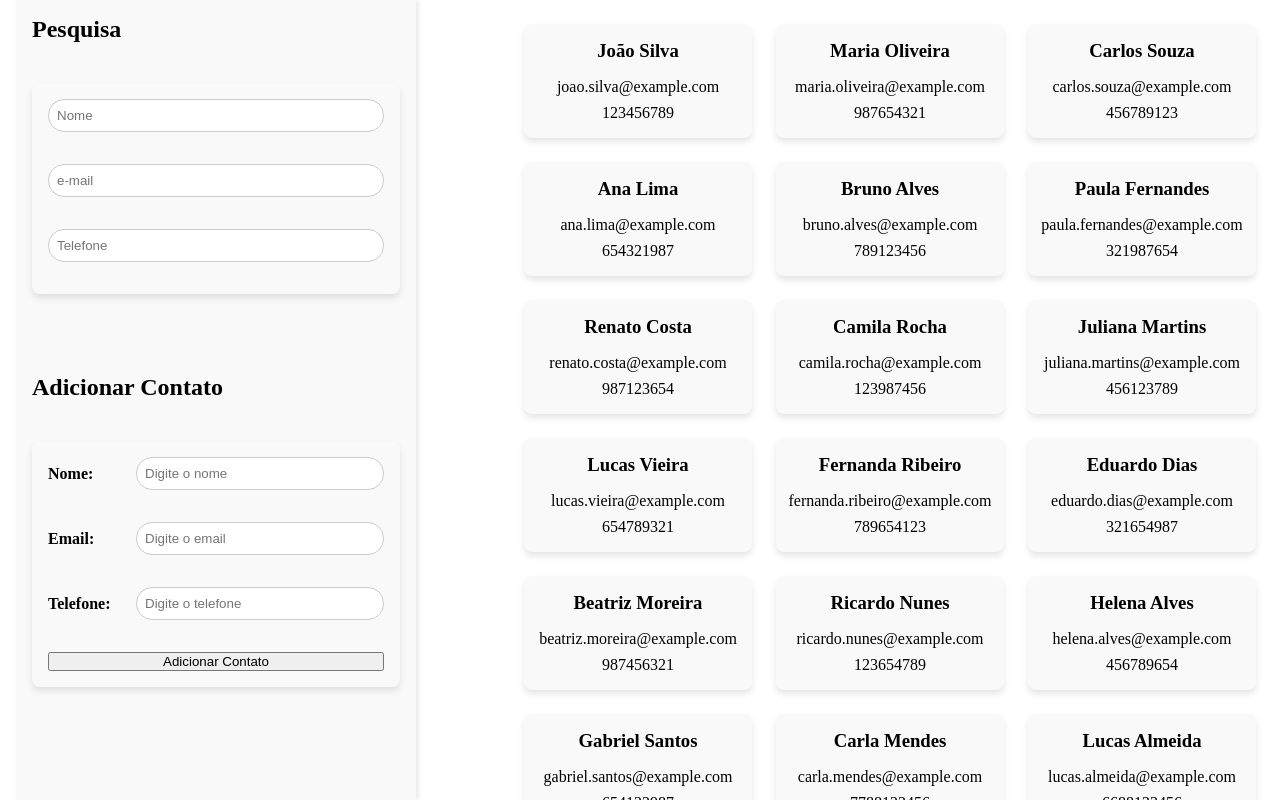
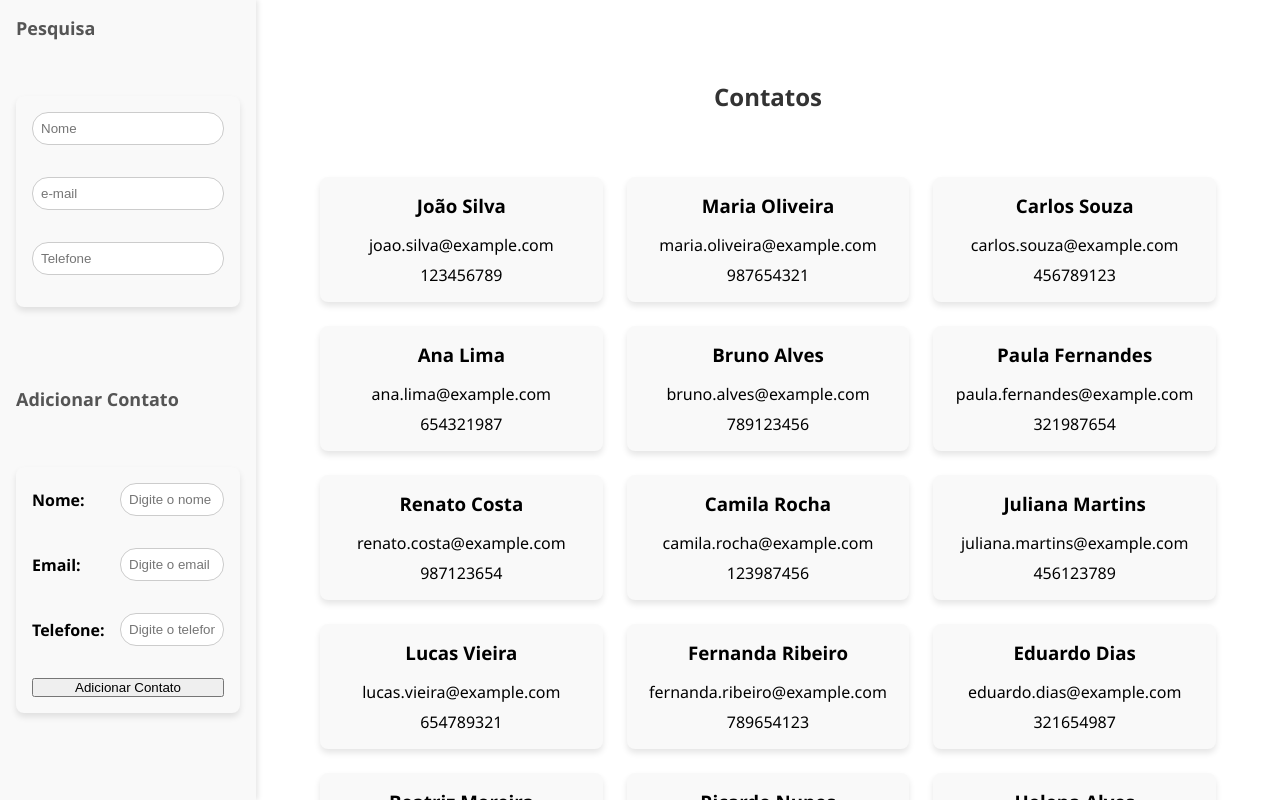
Before and after one commit to FabiusCaesar/lista-contatos, a React (Create React App) app: page / in a window 1280 px wide. Built offline with nearby package versions, Linux system fonts and the light colour scheme.

Commit message:
concluindo layout base

```diff
--- a/src/App.tsx
+++ b/src/App.tsx
@@ -1,9 +1,10 @@
 import { Provider } from 'react-redux'
-import ListaContatos from './containers/ListaContatos'
-import EstiloGlobal, { Container } from './styles'
+import { AppContainer } from './styles'
 import store from './store'
-import PainelLateral from './containers/PainelLateral'
 import { useState } from 'react'
+import GlobalStyle from './styles'
+import Sidebar from './containers/Sidebar'
+import MainContent from './containers/MainContent'
 
 function App() {
   // Gerenciar o estado dos contatos filtrados
@@ -11,11 +12,11 @@ function App() {
 
   return (
     <Provider store={store}>
-      <EstiloGlobal />
-      <Container>
-        <PainelLateral setContatosFiltrados={setContatosFiltrados} />
-        <ListaContatos contatos={contatosFiltrados} />
-      </Container>
+      <GlobalStyle />
+      <AppContainer>
+        <Sidebar setContatosFiltrados={setContatosFiltrados} />
+        <MainContent contatos={contatosFiltrados} />
+      </AppContainer>
     </Provider>
   )
 }
--- a/src/containers/ListaContatos/index.tsx
+++ b/src/containers/MainContent/index.tsx
@@ -1,7 +1,7 @@
 import React from 'react'
 import ContatoCard from '../../components/ContatoCard'
-import Titulo from '../../styles'
-import { Contatos } from './styles'
+import { TituloPrincipal } from '../../styles'
+import { Contatos, MainContentLayout } from './styles'
 import { useSelector } from 'react-redux'
 import { RootReducer } from '../../store'
 
@@ -14,7 +14,7 @@ interface ListaContatoProps {
   }>
 }
 
-const ListaContatos: React.FC<ListaContatoProps> = ({ contatos }) => {
+const MainContent: React.FC<ListaContatoProps> = ({ contatos }) => {
   const todosContatos = useSelector(
     (state: RootReducer) => state.contatos.contatos
   )
@@ -23,8 +23,8 @@ const ListaContatos: React.FC<ListaContatoProps> = ({ contatos }) => {
   const contatosExibir = contatos || todosContatos
 
   return (
-    <div>
-      <Titulo>Contatos</Titulo>
+    <MainContentLayout>
+      <TituloPrincipal>Contatos</TituloPrincipal>
       <Contatos>
         {contatosExibir.length === 0 ? (
           <p>Nenhum contato adicionado ainda.</p>
@@ -40,8 +40,8 @@ const ListaContatos: React.FC<ListaContatoProps> = ({ contatos }) => {
           ))
         )}
       </Contatos>
-    </div>
+    </MainContentLayout>
   )
 }
 
-export default ListaContatos
+export default MainContent
--- a/src/containers/ListaContatos/styles.ts
+++ b/src/containers/MainContent/styles.ts
@@ -1,7 +1,13 @@
 import styled from 'styled-components'
 
+export const MainContentLayout = styled.main`
+  padding: 40px;
+  height: 100vh;
+  overflow-y: auto; // <-- apenas rolagem vertical
+  overflow-x: hidden;
+`
+
 export const Contatos = styled.div`
-  margin-left: 500px; // mesmo valor do width do painel lateral
   padding: 24px;
   height: 100vh;
   overflow-y: scroll;
--- a/src/containers/PainelLateral/styles.ts
+++ /dev/null
@@ -1,17 +0,0 @@
-import styled from 'styled-components'
-
-export const Painel = styled.aside`
-  margin-left: 16px;
-  width: 400px;
-  height: 100vh;
-  position: fixed;
-  top: 0;
-  left: 0;
-  background-color: #f9f9f9;
-  padding: 1rem;
-  box-shadow: 2px 0 5px rgba(0, 0, 0, 0.1);
-  display: flex;
-  flex-direction: column;
-  gap: 1rem;
-  overflow-y: auto; /* Permite scroll interno se o conteúdo exceder a altura */
-`
--- a/src/containers/PainelLateral/FormBusca/index.tsx
+++ b/src/containers/Sidebar/FormBusca/index.tsx
@@ -2,6 +2,7 @@ import React, { useEffect, useState } from 'react'
 import * as S from '../../../components/FormElements/styles'
 import { useSelector } from 'react-redux'
 import { RootReducer } from '../../../store'
+import { TituloSecao } from '../../../styles'
 
 interface FormBuscaProps {
   setContatosFiltrados: (contatos: any[]) => void
@@ -31,7 +32,7 @@ const FormBusca: React.FC<FormBuscaProps> = ({ setContatosFiltrados }) => {
 
   return (
     <>
-      <h2>Pesquisa</h2>
+      <TituloSecao>Pesquisa</TituloSecao>
       <S.Form>
         <S.FieldGroup>
           <S.Input
--- a/src/containers/PainelLateral/FormContato/index.tsx
+++ b/src/containers/Sidebar/FormContato/index.tsx
@@ -2,6 +2,7 @@ import React, { useState } from 'react'
 import { useDispatch } from 'react-redux'
 import { adicionarContato } from '../../../store/reducers/contatosSlice'
 import * as S from '../../../components/FormElements/styles'
+import { TituloSecao } from '../../../styles'
 
 // O componente principal
 const FormContato: React.FC = () => {
@@ -34,7 +35,7 @@ const FormContato: React.FC = () => {
   // O JSX para renderizar o formulário
   return (
     <>
-      <h2>Adicionar Contato</h2>
+      <TituloSecao>Adicionar Contato</TituloSecao>
       <S.Form onSubmit={formSubmitContato}>
         <S.FieldGroup>
           <S.Label>Nome:</S.Label>
--- a/src/containers/PainelLateral/index.tsx
+++ b/src/containers/Sidebar/index.tsx
@@ -1,4 +1,4 @@
-import { Painel } from './styles'
+import { SidebarLayout } from './styles'
 import FormContato from './FormContato'
 import FormBusca from './FormBusca'
 import { useState } from 'react'
@@ -7,15 +7,13 @@ interface PainelLateralProps {
   setContatosFiltrados: (contatos: any[]) => void
 }
 
-const PainelLateral: React.FC<PainelLateralProps> = ({
-  setContatosFiltrados
-}) => {
+const Sidebar: React.FC<PainelLateralProps> = ({ setContatosFiltrados }) => {
   return (
-    <Painel>
+    <SidebarLayout>
       <FormBusca setContatosFiltrados={setContatosFiltrados} />
       <FormContato />
-    </Painel>
+    </SidebarLayout>
   )
 }
 
-export default PainelLateral
+export default Sidebar
--- /dev/null
+++ b/src/containers/Sidebar/styles.ts
@@ -0,0 +1,13 @@
+import styled from 'styled-components'
+
+export const SidebarLayout = styled.aside`
+  width: 100%;
+  height: 100vh;
+  background-color: #f9f9f9;
+  padding: 1rem;
+  display: flex;
+  flex-direction: column;
+  gap: 1rem;
+  box-shadow: 2px 0 5px rgba(0, 0, 0, 0.1);
+  overflow: hidden; /* sem scroll aqui */
+`
--- a/src/styles/index.ts
+++ b/src/styles/index.ts
@@ -1,30 +1,19 @@
-import styled, { createGlobalStyle } from 'styled-components'
+import { createGlobalStyle } from 'styled-components'
 
-const EstiloGlobal = createGlobalStyle`
+const GlobalStyle = createGlobalStyle`
   * {
     margin: 0;
     padding: 0;
     box-sizing: border-box;
-    }
+  }
+
+  body {
+    background-color: #fff;
+    font-family: 'Segoe UI', Tahoma, Geneva, Verdana, sans-serif;
+  }
 `
 
-export const Container = styled.div`
-  display: grid;
-  grid-template-columns: 1fr auto;
-`
+export default GlobalStyle
 
-export const MAinContainer = styled.main`
-  padding: 0 40px;
-  height: 100vh;
-  overflow-y: scroll;
-`
-
-export const Titulo = styled.h2`
-  display: block;
-  margin-top: 40px;
-  margin-bottom: 40px;
-  font-size: 18px;
-  font-weight: bold;
-`
-
-export default EstiloGlobal
+export * from './typography'
+export * from './layout'
--- /dev/null
+++ b/src/styles/layout.ts
@@ -0,0 +1,8 @@
+import styled from 'styled-components'
+
+export const AppContainer = styled.div`
+  display: grid;
+  grid-template-columns: 20% auto;
+  height: 100vh;
+  width: 100%;
+`
--- /dev/null
+++ b/src/styles/typography.ts
@@ -0,0 +1,24 @@
+import styled from 'styled-components'
+
+export const Titulo = styled.h2`
+  display: block;
+  margin-top: 40px;
+  margin-bottom: 40px;
+  font-size: 18px;
+  font-weight: bold;
+`
+
+export const TituloPrincipal = styled.h2`
+  text-align: center;
+  margin: 40px 0;
+  font-size: 24px;
+  font-weight: bold;
+  color: #333;
+`
+
+export const TituloSecao = styled.h2`
+  font-size: 18px;
+  font-weight: 600;
+  margin-bottom: 16px;
+  color: #555;
+`
```
Also changed, not shown: 1 other file (tests, documents, lock files or other folders).
